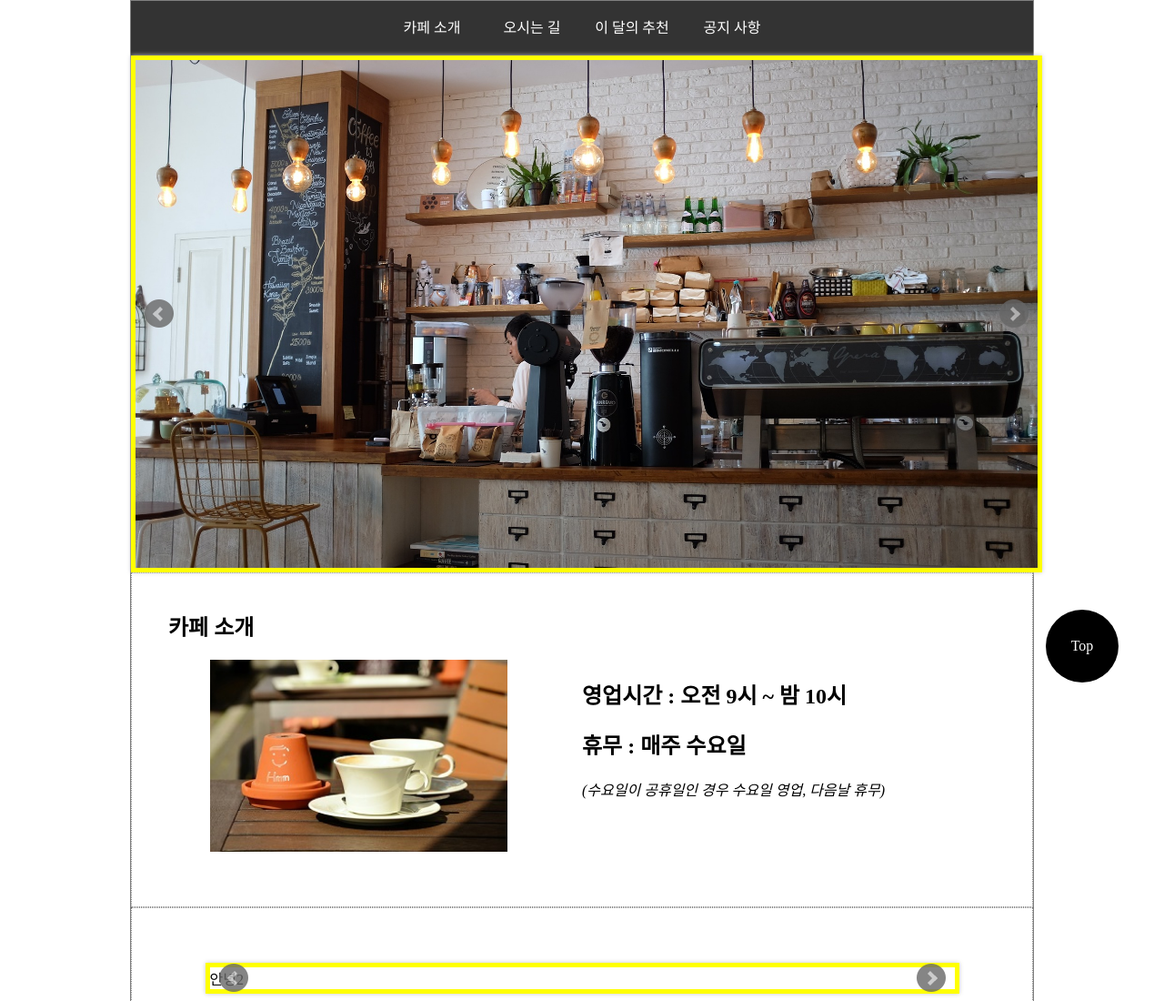
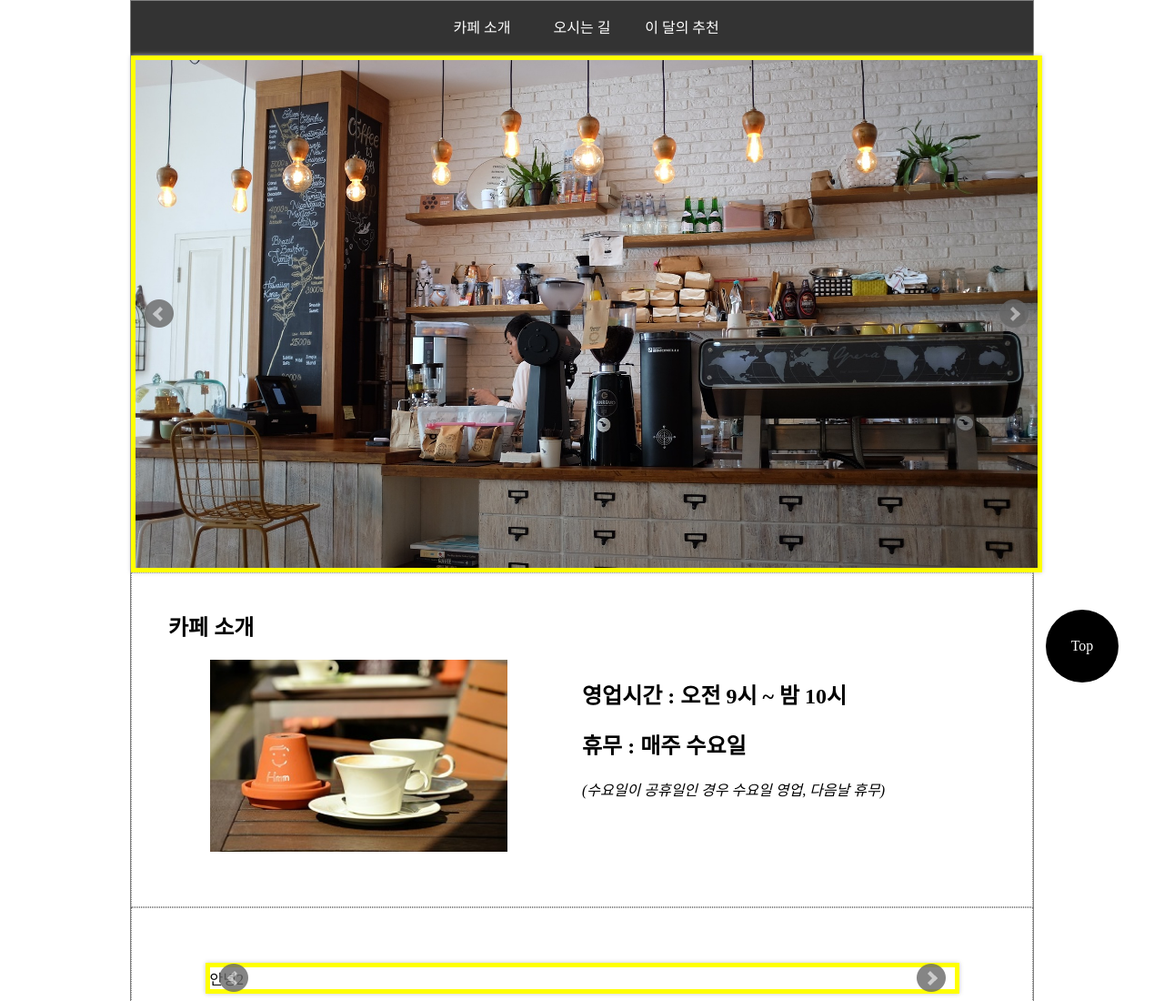
Before and after one commit to ssu20/Hunger-Countermeasures, a plain HTML site: page index.html in a window 1280 px wide. Shown: the top 1100 px of the page at 91% size. Drawn offline with Linux system fonts and the light colour scheme.

Commit message:
Add files via upload

```diff
--- a/index.html
+++ b/index.html
@@ -56,7 +56,6 @@
                     <li><a href="#sec1">카페 소개</a></li>
                     <li><a href="#sec2">오시는 길</a></li>
                     <li><a href="#sec3">이 달의 추천</a></li>
-                    <li><a href="#sec3">공지 사항</a></li>
                 </ul>
             </nav>
         </header>
```
